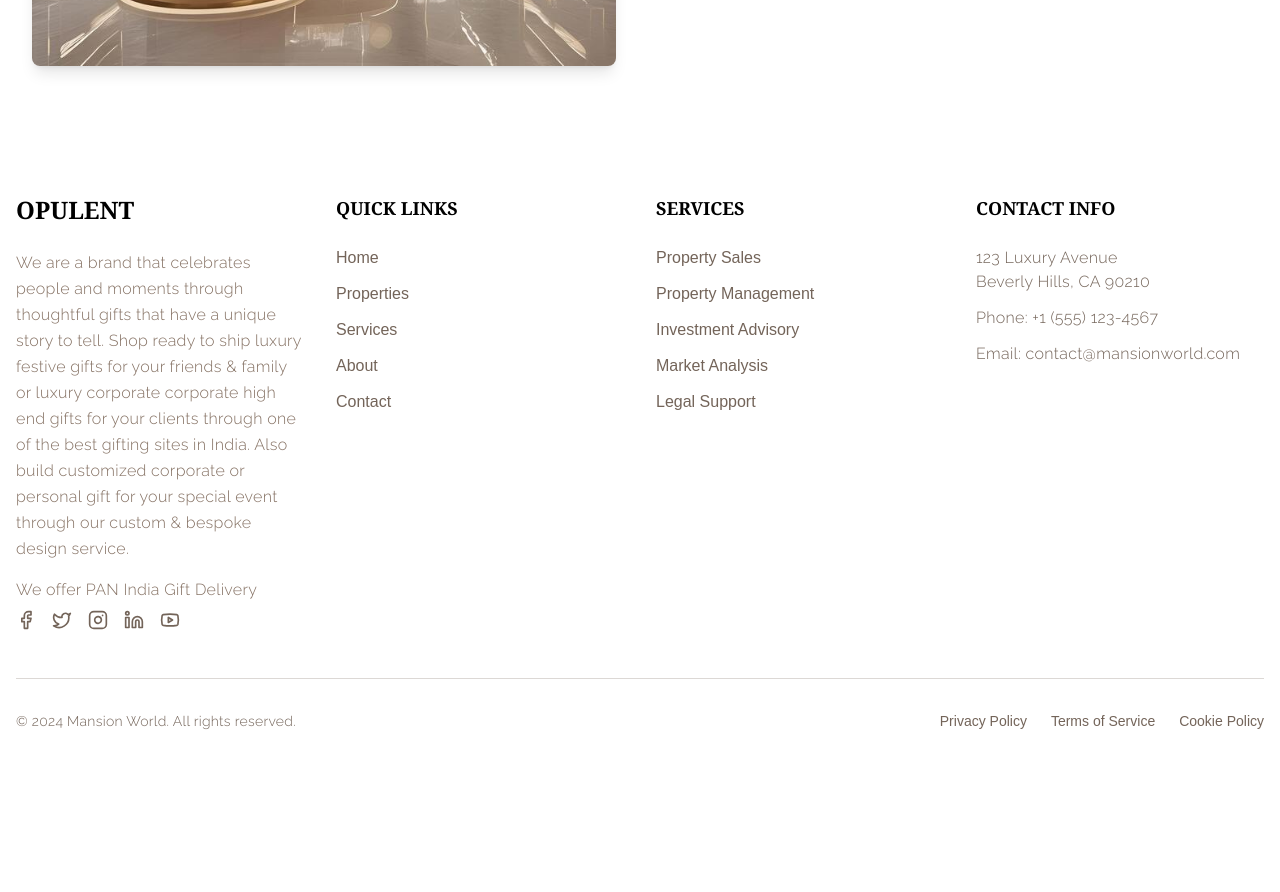
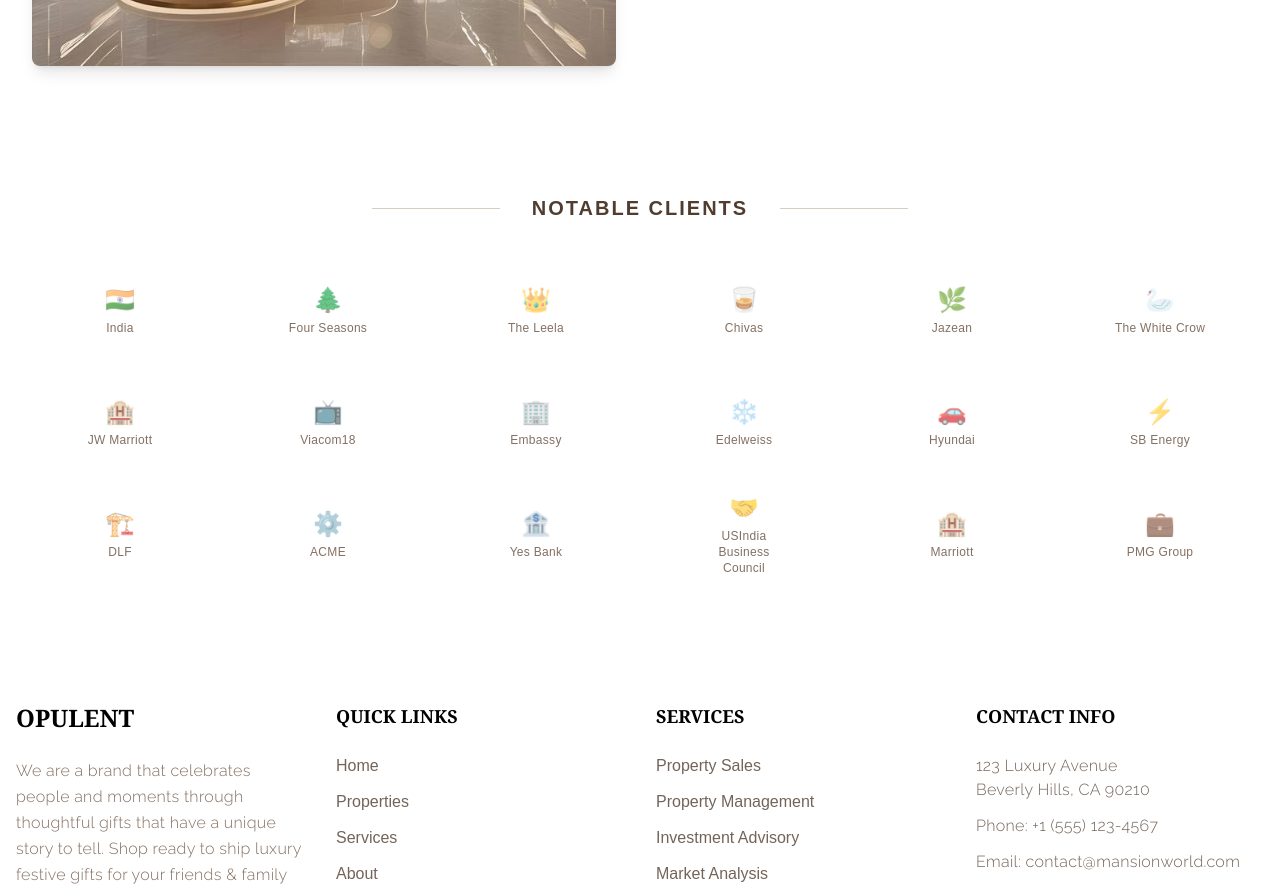
Before and after one commit to Aryan919680/mansion-world-replica, a React (Vite) app: page / in a window 1280 px wide. Shown: the part 3660-4552 px from the top of the page. Before the commit the page ends 4455 px from the top, so only its background shows below. Built offline with nearby package versions, Linux system fonts and the light colour scheme; a web font is replaced by a local one.

Commit message:
Add Notable Clients section
Created a new section for "Notable Clients" with logos of various clients, and added it to the Index page.

```diff
--- /dev/null
+++ b/src/components/NotableClients.tsx
@@ -0,0 +1,72 @@
+const NotableClients = () => {
+  const clients = [
+    // Row 1
+    [
+      { name: "India", logo: "🇮🇳" },
+      { name: "Four Seasons", logo: "🌲" },
+      { name: "The Leela", logo: "👑" },
+      { name: "Chivas", logo: "🥃" },
+      { name: "Jazean", logo: "🌿" },
+      { name: "The White Crow", logo: "🦢" },
+    ],
+    // Row 2
+    [
+      { name: "JW Marriott", logo: "🏨" },
+      { name: "Viacom18", logo: "📺" },
+      { name: "Embassy", logo: "🏢" },
+      { name: "Edelweiss", logo: "❄️" },
+      { name: "Hyundai", logo: "🚗" },
+      { name: "SB Energy", logo: "⚡" },
+    ],
+    // Row 3
+    [
+      { name: "DLF", logo: "🏗️" },
+      { name: "ACME", logo: "⚙️" },
+      { name: "Yes Bank", logo: "🏦" },
+      { name: "USIndia Business Council", logo: "🤝" },
+      { name: "Marriott", logo: "🏨" },
+      { name: "PMG Group", logo: "💼" },
+    ],
+  ];
+
+  return (
+    <section className="py-16 px-4 sm:px-6 lg:px-8 bg-background">
+      <div className="max-w-7xl mx-auto">
+        {/* Header */}
+        <div className="flex items-center justify-center mb-12">
+          <div className="flex-1 h-px bg-border max-w-32"></div>
+          <h2 className="px-8 text-lg md:text-xl font-heading tracking-widest text-foreground">
+            NOTABLE CLIENTS
+          </h2>
+          <div className="flex-1 h-px bg-border max-w-32"></div>
+        </div>
+
+        {/* Client Logos Grid */}
+        <div className="space-y-8">
+          {clients.map((row, rowIndex) => (
+            <div
+              key={rowIndex}
+              className="grid grid-cols-2 sm:grid-cols-3 lg:grid-cols-6 gap-8 items-center justify-items-center"
+            >
+              {row.map((client, clientIndex) => (
+                <div
+                  key={clientIndex}
+                  className="flex flex-col items-center justify-center p-4 h-20 w-full max-w-32 group hover:scale-105 transition-transform duration-300"
+                >
+                  <div className="text-2xl mb-1 opacity-60 group-hover:opacity-100 transition-opacity">
+                    {client.logo}
+                  </div>
+                  <div className="text-xs text-muted-foreground text-center font-medium tracking-wide">
+                    {client.name}
+                  </div>
+                </div>
+              ))}
+            </div>
+          ))}
+        </div>
+      </div>
+    </section>
+  );
+};
+
+export { NotableClients };
--- a/src/pages/Index.tsx
+++ b/src/pages/Index.tsx
@@ -10,6 +10,7 @@ import { Banner } from "@/components/Banner";
 import { ModernGiving } from "@/components/ModernGiving";
 import { GiftCollections } from "@/components/GiftCollections";
 import { CustomGiftDesign } from "@/components/CustomGiftDesign";
+import { NotableClients } from "@/components/NotableClients";
 
 const Index = () => {
   return (
@@ -24,6 +25,7 @@ const Index = () => {
       <Contact /> */}
       <GiftCollections />
       <CustomGiftDesign />
+      <NotableClients />
       <Footer />
     </div>
   );
```
